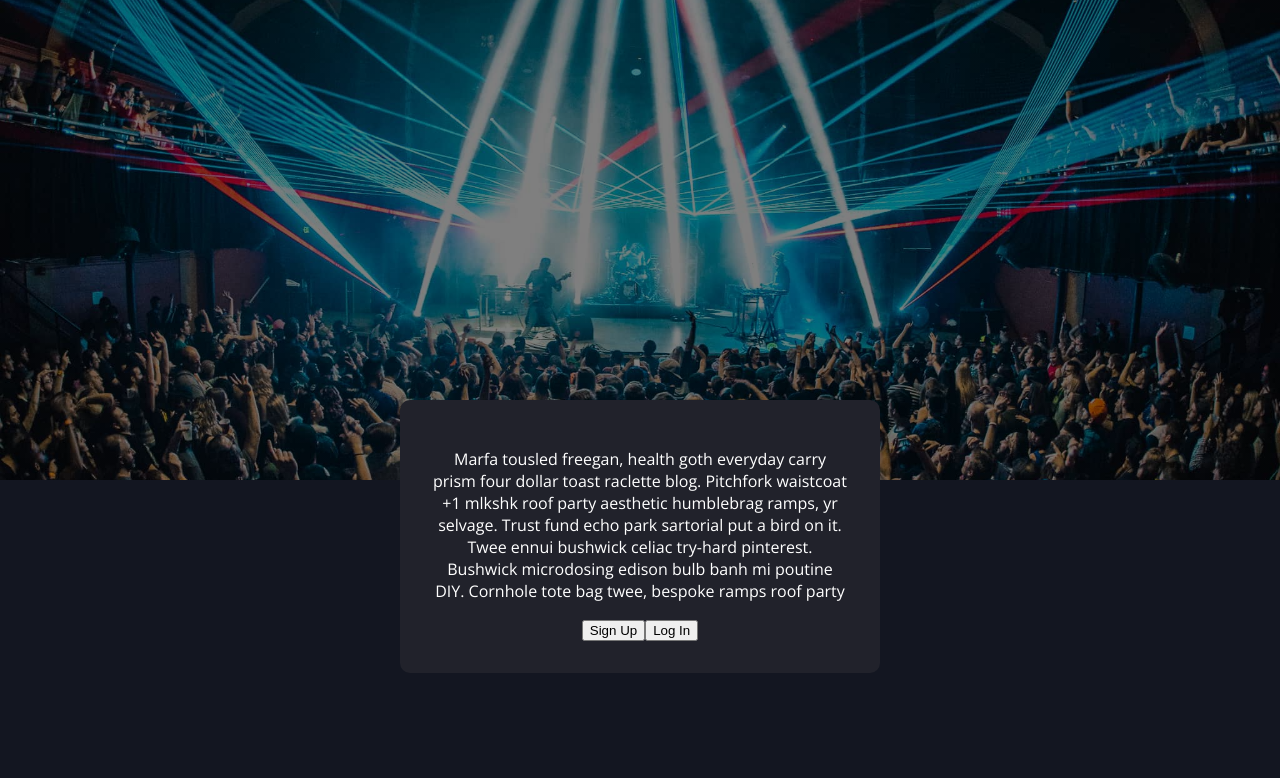
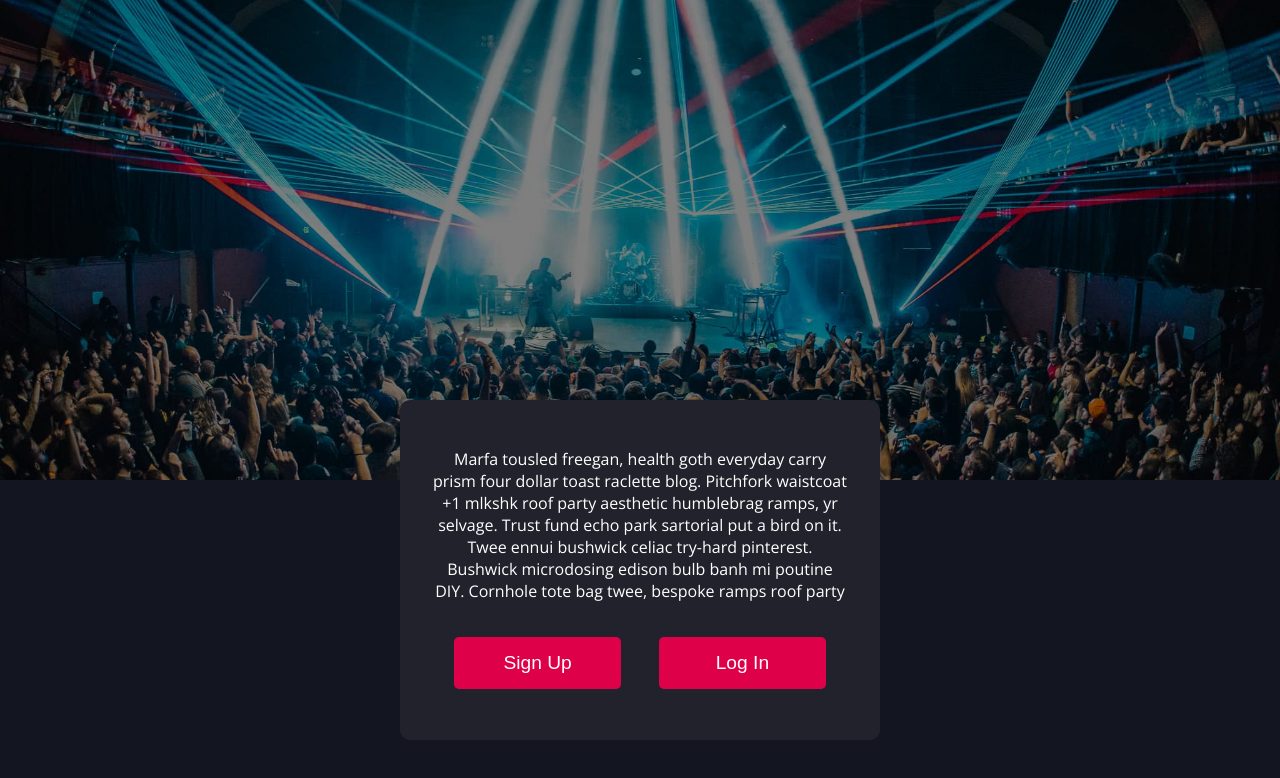
Before and after one commit to GraySmith00/talent-buyer-client, a React (Create React App) app: page / in a window 1280 px wide. Shown: the top 778 px of the page. Built offline with nearby package versions, Linux system fonts and the light colour scheme.

Commit message:
Add styledbutton component

```diff
--- a/public/index.html
+++ b/public/index.html
@@ -1,5 +1,6 @@
 <!DOCTYPE html>
 <html lang="en">
+
 <head>
   <meta charset="utf-8">
   <meta name="viewport" content="width=device-width, initial-scale=1, shrink-to-fit=no">
@@ -20,9 +21,10 @@
       Learn how to configure a non-root public URL by running `npm run build`.
     -->
 
-  <link href="https://fonts.googleapis.com/css?family=Open+Sans" rel="stylesheet">
+  <link href="https://fonts.googleapis.com/css?family=Open+Sans:300|PT+Sans" rel="stylesheet">
   <title>React App</title>
 </head>
+
 <body>
   <noscript>
     You need to enable JavaScript to run this app.
@@ -39,4 +41,5 @@
       To create a production bundle, use `npm run build` or `yarn build`.
     -->
 </body>
+
 </html>
--- a/src/components/Landing/Landing.css
+++ b/src/components/Landing/Landing.css
@@ -24,3 +24,6 @@
     color: #fff; }
   .landing h1 {
     margin: 0; }
+  .landing .half-button {
+    margin: 1em;
+    width: 40%; }
--- a/src/components/Landing/Landing.js
+++ b/src/components/Landing/Landing.js
@@ -2,6 +2,7 @@ import React, { Component } from 'react';
 import SignUp from '../SignUp/SignUp';
 import LogIn from '../LogIn/LogIn';
 import './Landing.css';
+import ModalButton from '../styledComponents/ModalButton';
 
 class Landing extends Component {
   state = {
@@ -43,8 +44,8 @@ class Landing extends Component {
             Cornhole tote bag twee, bespoke ramps roof party
           </p>
 
-          <button onClick={this.openSignUpModal}>Sign Up</button>
-          <button onClick={this.openLogInModal}>Log In</button>
+          <ModalButton className="half-button" onClick={this.openSignUpModal}>Sign Up</ModalButton>
+          <ModalButton className="half-button" onClick={this.openLogInModal}>Log In</ModalButton>
         </div>
       </div>
     );
--- a/src/components/Landing/Landing.scss
+++ b/src/components/Landing/Landing.scss
@@ -33,4 +33,9 @@
   h1 {
     margin: 0;
   }
+
+  .half-button {
+    margin: 1em;
+    width: 40%;
+  }
 }
```
